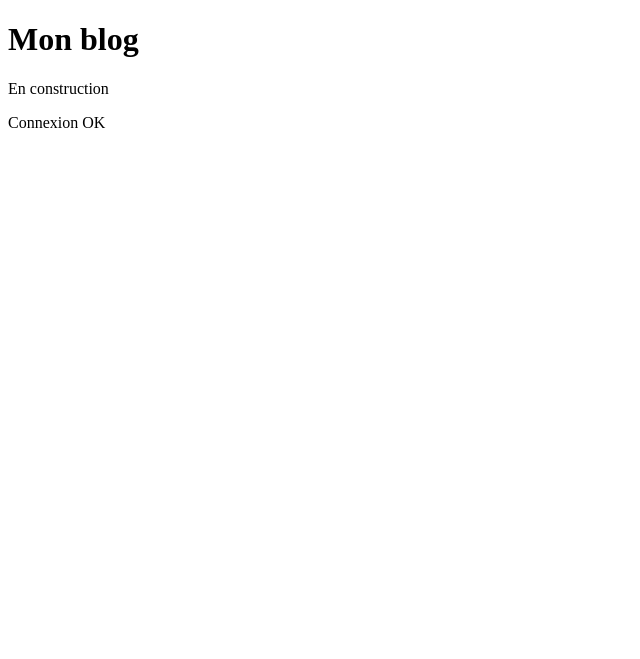
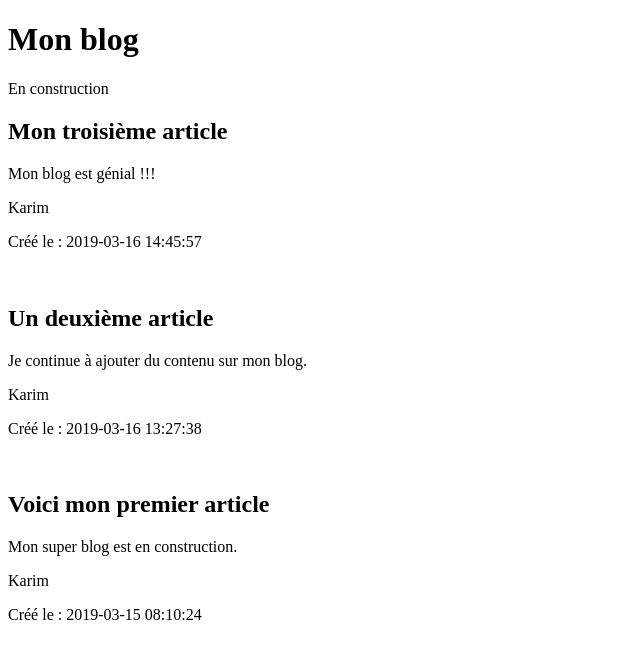
Before and after one commit to CarmignacJ/blog, a PHP site: page /home.php in a window 1280 px wide. Shown: the top 659 px of the page, without its empty margins (0-640 px from the left). Run offline with PHP 8.4, Linux system fonts and the light colour scheme; data comes from the database, SQL or seed files in the repository.

Commit message:
list items

```diff
--- /dev/null
+++ b/Article.php
@@ -0,0 +1,12 @@
+<?php
+
+class Article
+{
+    public function getArticles()
+    {
+        $db = new Database();
+        $connection = $db->getConnection();
+        $result = $connection->query('SELECT id, title, content, author, createdAt FROM article ORDER BY id DESC');
+        return $result;
+    }
+}
--- a/Database.php
+++ b/Database.php
@@ -9,14 +9,15 @@ class Database
 
     //Méthode de connexion à notre base de données
     public function getConnection()
+
     {
         //Tentative de connexion à la base de données
         try{
             $connection = new PDO(self::DB_HOST, self::DB_USER, self::DB_PASS);
             $connection->setAttribute(PDO::ATTR_ERRMODE, PDO::ERRMODE_EXCEPTION);
 
-        //On renvoie un message avec le mot-clé return
-        return 'Connexion OK';
+        //On renvoie la connexion
+        return $connection;
         }
 
         //On lève une erreur si la connexion échoue
--- a/home.php
+++ b/home.php
@@ -1,8 +1,9 @@
 <?php
 //On inclut le fichier dont on a besoin (ici à la racine de notre site)
 require 'Database.php';
+//Ne pas oublier d'ajouter le fichier Article.php
+require 'Article.php';
 ?>
-
 <!DOCTYPE html>
 <html lang="fr">
 <head>
@@ -11,19 +12,26 @@ require 'Database.php';
 </head>
 
 <body>
-    <div>
-        <h1>Mon blog</h1>
-        <p>En construction</p>
-
+<div>
+    <h1>Mon blog</h1>
+    <p>En construction</p>
+    <?php
+    $article = new Article();
+    $articles = $article->getArticles();
+    while($article = $articles->fetch())
+    {
+        ?>
+        <div>
+            <h2><?= htmlspecialchars($article['title']);?></h2>
+            <p><?= htmlspecialchars($article['content']);?></p>
+            <p><?= htmlspecialchars($article['author']);?></p>
+            <p>Créé le : <?= htmlspecialchars($article['createdAt']);?></p>
+        </div>
+        <br>
         <?php
-
-        //On crée un nouvel objet $db, qui est une instance de la classe Database
-        $db = new Database();
-
-        //On ajoute un echo pour vérifier qu'un message s'affiche à l'écran
-        echo $db->getConnection();
-
-        ?>
-    </div>
+    }
+    $articles->closeCursor();
+    ?>
+</div>
 </body>
 </html>
```
